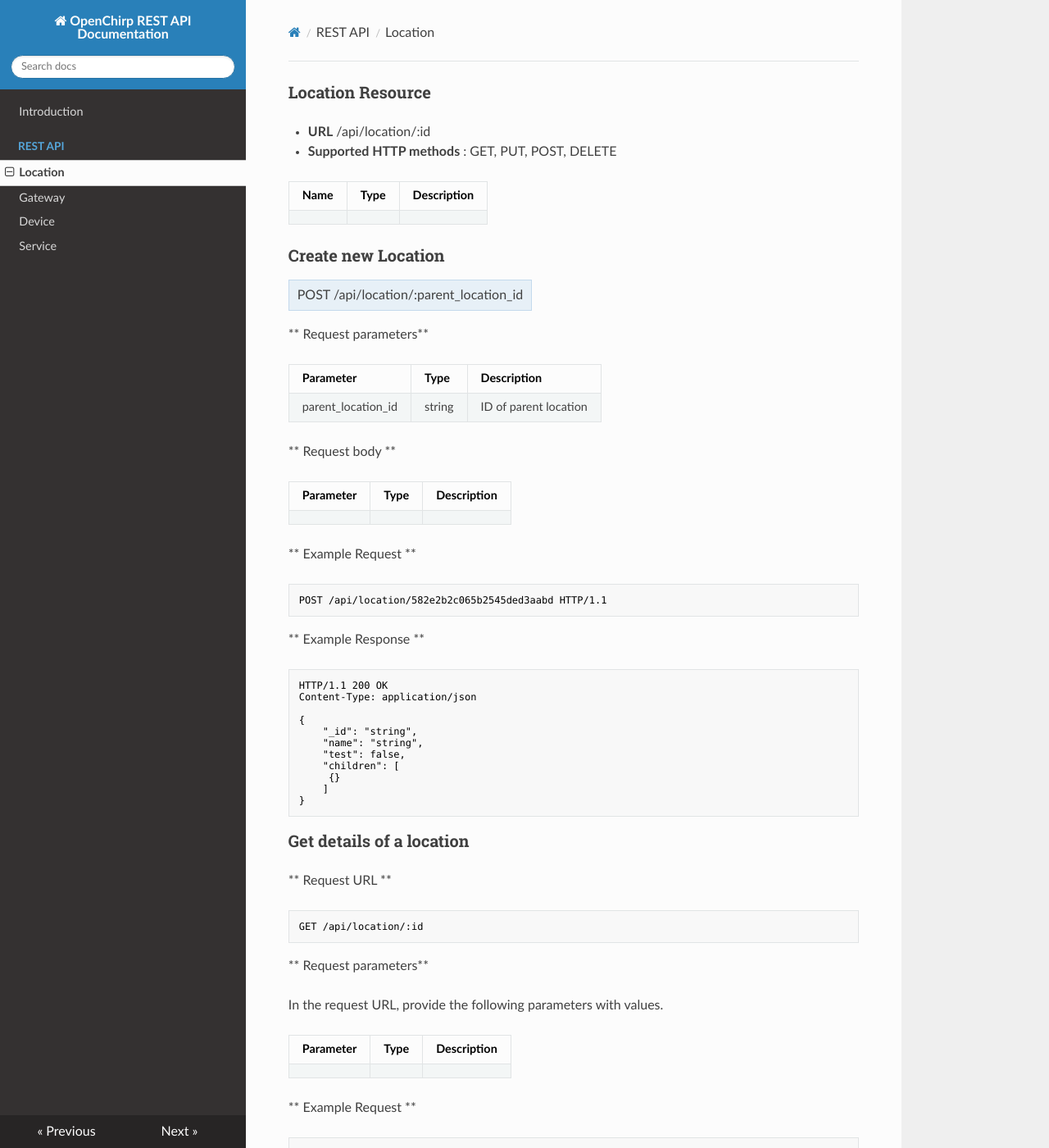
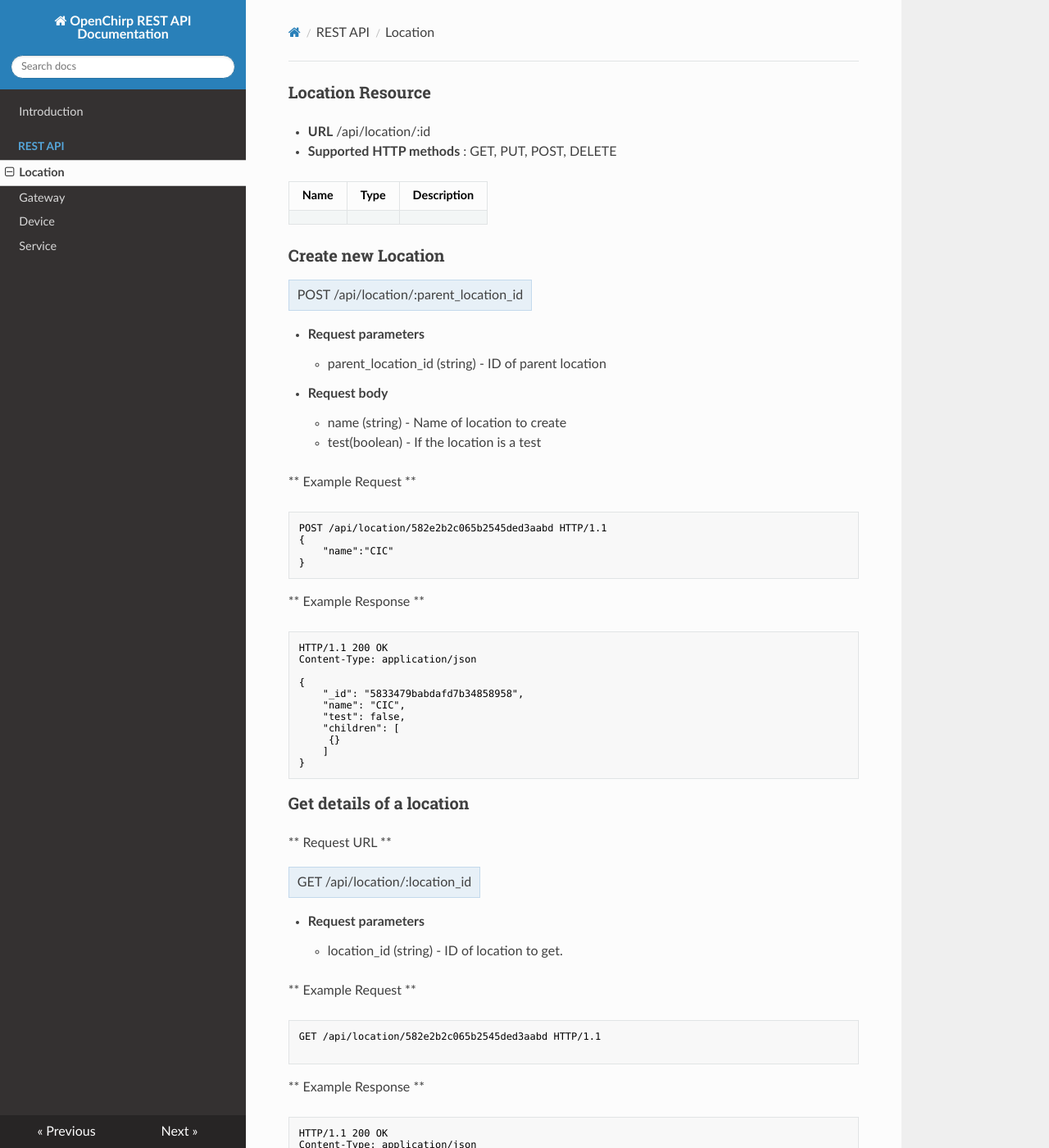
Before and after one commit to OpenChirp/openchirp_rest, an MkDocs documentation site: the page built from documentation/docs/location.md, in a window 1280 px wide and 1400 px high. Shown: the whole window at 82% size. Built offline with MkDocs 1.6.1, drawn with Linux system fonts in a browser that asks for light colours; nearby versions of some CDN libraries; old or Windows-style settings are respelled for this version of MkDocs; some of the changed text lies outside the part shown.

Commit message:
GeoLoc for location

````diff
--- a/documentation/docs/location.md
+++ b/documentation/docs/location.md
@@ -6,36 +6,35 @@
 | Name | Type | Description |
 |:----------|:-----|:------------|
 
+
 ### Create new Location
 
 <span class ="operation">POST /api/location/:parent_location_id </span>
 
+- **Request parameters**
+	* parent_location_id (string) - ID of parent location
 
-** Request parameters**
-
-| Parameter | Type | Description |
-|:----------|:-----|:------------|
-|parent_location_id|string| ID of parent location|
-
-
-** Request body **
-
-| Parameter | Type | Description |
-|:----------|:-----|:------------|
+- **Request body**
+	* name (string) - Name of location to create
+	* test(boolean) - If the location is a test
 
 
 ** Example Request **
 ```http
 POST /api/location/582e2b2c065b2545ded3aabd HTTP/1.1
+{
+	"name":"CIC"
+}
 ```
+
 ** Example Response **
 ```http
 HTTP/1.1 200 OK
 Content-Type: application/json
 
 {
-    "_id": "string",
-    "name": "string",
+    "_id": "5833479babdafd7b34858958",
+    "name": "CIC",
     "test": false,
     "children": [
      {}
@@ -47,17 +46,10 @@
 ### Get details of a location
 ** Request URL **
 
-```http
-GET /api/location/:id
-```
+<span class ="operation">GET /api/location/:location_id </span>
 
-** Request parameters**
-
-In the request URL, provide the following parameters with values.
-
-| Parameter | Type | Description |
-|:----------|:-----|:------------|
-
+- **Request parameters**
+	* location_id (string) - ID of location to get.
 
 ** Example Request **
 
@@ -83,31 +75,51 @@
 
 ```
 ### Update Location
-### Delete a location
+<span class ="operation">PUT /api/location/:location_id </span>
 
+- **Request parameters**
 
-** Request URL **
+	* location_id (string) - ID of location to update
 
+- **Request body**
+	* name(string)
+	* test(boolean)
+
+** Example Request **
 ```http
-DELETE /api/location/:id
+PUT /api/location/582e2b2c065b2545ded3aabd HTTP/1.1
+
+{
+	"name" : "CMU Campus"
+}
 ```
 
-** Request parameters**
+** Example Response **
+```http
+HTTP/1.1 200 OK
+{
+    "_id": "582e2b2c065b2545ded3aabd",
+    "name": "CMU Campus",
+    "test": false,
+    "children": [
+     	"5833479babdafd7b34858958"
+    ]
+}
+```
 
-In the request URL, provide the following parameters with values.
+### Delete a location
+<span class ="operation">DELETE /api/location/:location_id </span>
 
-| Parameter | Type | Description |
-|:----------|:-----|:------------|
-|id|string| ID of location to delete|
+- **Request parameters**
+
+	* location_id (string) - ID of location to delete
 
 ** Example Request **
-
 ```http
 DELETE /api/location/582e2b2c065b2545ded3aabd HTTP/1.1
 ```
 
 ** Example Response **
-
 ```http
 HTTP/1.1 200 OK
 ```
````
Also changed, not shown: documentation/docs/gateway.md (+119 -0 lines), documentation/docs/index.md (+6 -12 lines), documentation/docs/template.md (+6 -11 lines), documentation/docs/about.md (deleted), 1 other file.
